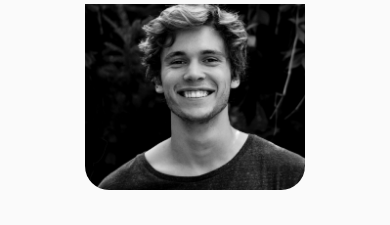
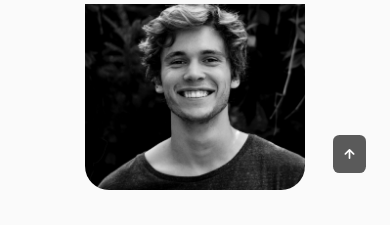
Before and after one commit to AnnalingamGowsigan/portfolio, a React (Create React App) app: page / in a window 390 px wide. Shown: the part 840-1065 px from the top of the page. Built offline with nearby package versions, Linux system fonts and the light colour scheme.

Commit message:
Add Scrollup part.

```diff
--- a/src/App.js
+++ b/src/App.js
@@ -9,6 +9,7 @@
 import Testimonials from "./components/testimonials/Testimonials.jsx";
 import Contact from "./components/contact/Contact";
 import Footer from "./components/footer/Footer";
+import ScrollUp from "./components/scrollup/ScrollUp";
 
 const App = () => {
   return (
@@ -23,8 +24,9 @@
         <Qualification />
         <Testimonials />
         <Contact />
-        <Footer />
       </main>
+      <Footer />
+      <ScrollUp />
     </>
   );
 };
--- /dev/null
+++ b/src/components/scrollup/ScrollUp.jsx
@@ -0,0 +1,22 @@
+import React from "react";
+import "./scrollup.css";
+
+const ScrollUp = () => {
+  window.addEventListener("scroll", function () {
+    const scrollUp = document.querySelector(".scrollup");
+    // when the scroll is higher than 560 viewport height, add the show-scroll class to a  tag with the scroll-top class
+    if (this.scrollY >= 560) {
+      scrollUp.classList.add("show-scroll");
+    } else {
+      scrollUp.classList.remove("show-scroll");
+    }
+  });
+
+  return (
+    <a href="#" className="scrollup">
+      <i className="uil uil-arrow-up scrollup__icon"></i>
+    </a>
+  );
+};
+
+export default ScrollUp;
--- /dev/null
+++ b/src/components/scrollup/scrollup.css
@@ -0,0 +1,52 @@
+.scrollup {
+  position: fixed;
+  right: 2.5rem;
+  bottom: -20%;
+  background-color: var(--title-color);
+  opacity: 0.8;
+  padding: 0.3rem 0.5rem;
+  border-radius: 0.4rem;
+  z-index: var(--z-tooltip);
+  transition: 0.4s;
+}
+
+.scrollup__icon {
+  font-size: 1.5rem;
+  color: var(--container-color);
+}
+
+.scrollup:hover {
+  background-color: var(--title-color-dark);
+}
+
+/* Show Scroll */
+.show-scroll {
+  bottom: 3rem;
+}
+
+/*=============== BREAKPOINTS ===============*/
+/* For large devices */
+@media screen and (max-width: 992px) {
+  .scrollup {
+    right: 1.5rem;
+    padding: 0.25rem 0.4rem;
+  }
+
+  .scrollup__icon {
+    font-size: 1.25rem;
+  }
+}
+
+/* For medium devices */
+@media screen and (max-width: 768px) {
+  .show-scroll {
+    border: 4rem;
+  }
+}
+
+/* For small devices */
+@media screen and (max-width: 350px) {
+  .scrollup {
+    right: 1rem;
+  }
+}
```
